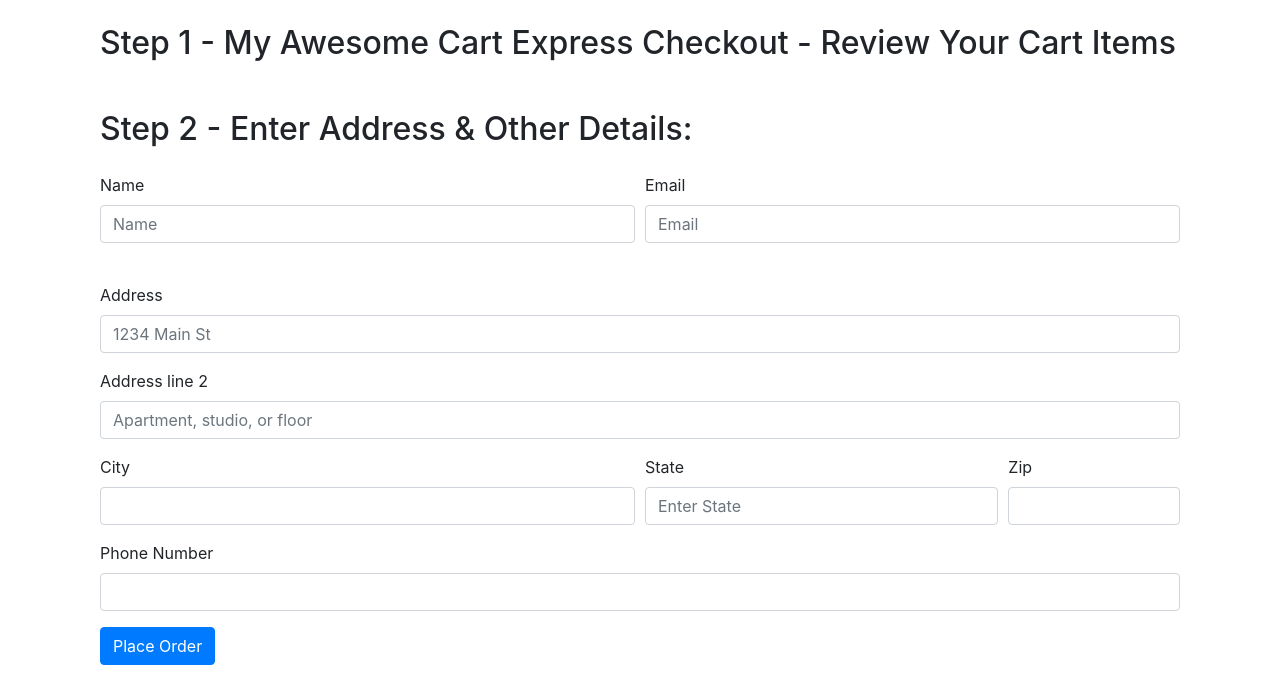
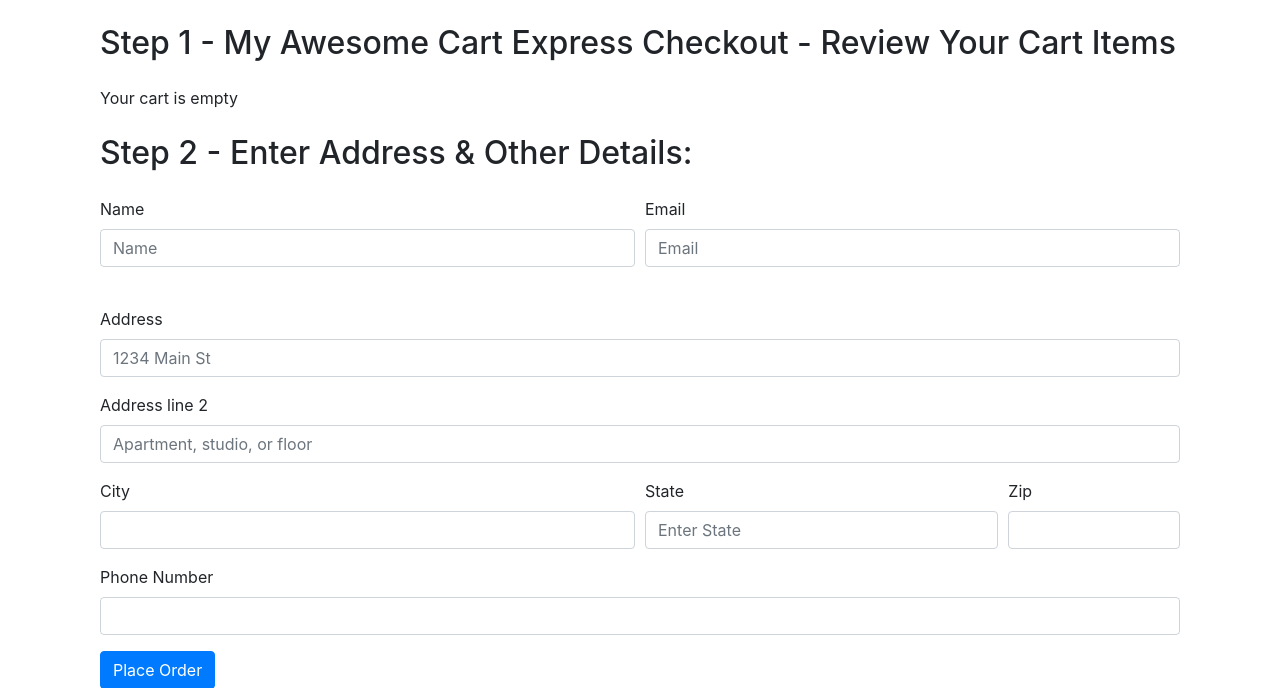
Before and after one commit to nikhilpawar9/E-Commerce, a Django app: page /shop/checkout/ in a window 1280 px wide. Shown: the part 56-744 px from the top of the page. Run offline with Django 3.2, Linux system fonts and the light colour scheme; some libraries are stand-ins or nearby versions.

Commit message:
Fixed Checkout page's Cart popover bug

```diff
--- a/shop/templates/shop/checkout.html
+++ b/shop/templates/shop/checkout.html
@@ -62,14 +62,21 @@
 <script>
     if (localStorage.getItem('cart') == null) {
         var cart = {};
-    }
-    else {
+    } else {
         cart = JSON.parse(localStorage.getItem('cart'));
     };
     console.log(cart);
+    var sum = 0;
+    if ($.isEmptyObject(cart)) {
+        //if cart is empty
+        mystr = `Your cart is empty`;
+        $('#items').append(mystr);
+
+    } else {
         for (item in cart) {
             let name = cart[item][1];
             let qty = cart[item][0];
+            sum = sum + qty;
             mystr = `<li class="list-group-item d-flex justify-content-between align-items-center">
                     ${name}
                     <span class="badge badge-primary badge-pill">${qty}</span>
@@ -78,5 +85,7 @@
             $('#items').append(mystr);
 
         };
+    }
+    document.getElementById('cart').innerHTML = sum;
 </script>
 {% endblock %}
```
Lines whose indentation alone changed are shown as unchanged.
